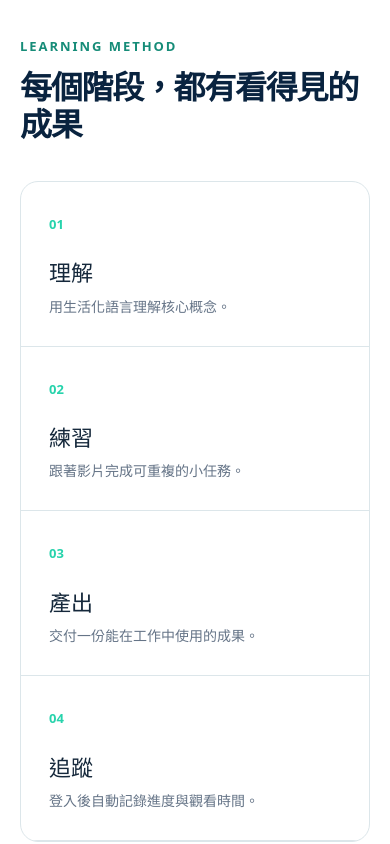
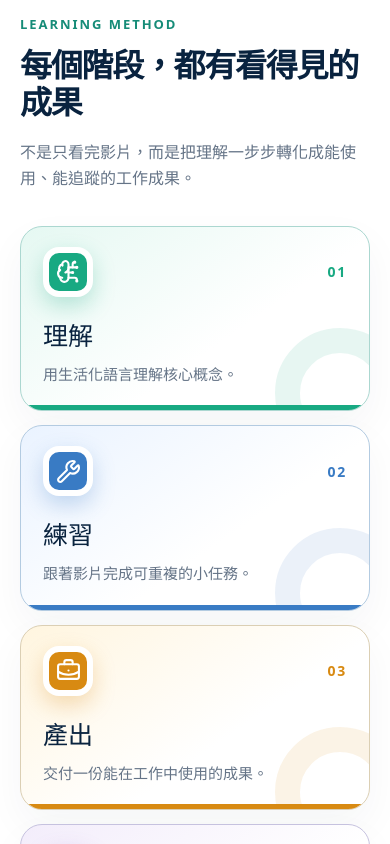
Before and after one commit to s112000805-jpg/site_AI_EL, a Next.js app: page / in a window 390 px wide. Shown: the part 1020-1864 px from the top of the page. Built offline with nearby package versions, Linux system fonts and the light colour scheme.

Commit message:
Polish learning method section

```diff
--- a/app/globals.css
+++ b/app/globals.css
@@ -57,3 +57,43 @@ body{font-size:calc(16px + var(--font-delta))}
   .mobile-navigation a:focus-visible{outline:3px solid color-mix(in srgb,var(--blue) 35%,transparent);outline-offset:1px}
   .mobile-navigation svg{width:21px;height:21px}
 }
+
+/* 四步學習軌道：用階段色彩、圖示與連續線呈現從理解到追蹤的成果流程。 */
+.method-heading{display:flex;align-items:flex-end;justify-content:space-between;gap:48px}
+.method-heading>p{max-width:390px;margin:0 0 4px;color:var(--muted);font-size:calc(16px + var(--font-delta))}
+.method-grid{position:relative;display:grid;grid-template-columns:repeat(4,1fr);gap:16px;margin-top:42px;border:0;border-radius:0;overflow:visible}
+.method-grid::before{content:"";position:absolute;left:8%;right:8%;top:42px;height:2px;background:linear-gradient(90deg,#18a982,#397bc4,#d88a12,#8454bd);opacity:.35}
+.method-grid .method-card{--method-accent:#18a982;--method-soft:#e5f8f2;position:relative;min-height:250px;padding:24px 24px 26px;background:linear-gradient(145deg,var(--method-soft),var(--paper) 60%);border:1px solid color-mix(in srgb,var(--method-accent) 25%,var(--line));border-radius:22px;box-shadow:0 16px 40px #09233f0b;overflow:hidden;transition:transform .25s ease,box-shadow .25s ease}
+.method-grid .method-card::after{content:"";position:absolute;right:-36px;bottom:-48px;width:130px;height:130px;border:25px solid color-mix(in srgb,var(--method-accent) 10%,transparent);border-radius:50%}
+.method-grid .method-card:hover{transform:translateY(-5px);box-shadow:0 22px 45px #09233f18}
+.method-grid .method-card-02{--method-accent:#397bc4;--method-soft:#eaf3ff}
+.method-grid .method-card-03{--method-accent:#d88a12;--method-soft:#fff5df}
+.method-grid .method-card-04{--method-accent:#8454bd;--method-soft:#f3edfb}
+.method-card-top{position:relative;z-index:1;display:flex;align-items:center;justify-content:space-between}
+.method-card-top>b{color:var(--method-accent);font-size:calc(14px + var(--font-delta));letter-spacing:.12em}
+.method-icon{display:grid;place-items:center;width:56px;height:56px;color:#fff;background:var(--method-accent);border:6px solid var(--paper);border-radius:18px;box-shadow:0 9px 22px color-mix(in srgb,var(--method-accent) 28%,transparent)}
+.method-icon svg{width:25px;height:25px}
+.method-grid .method-card h3{position:relative;z-index:1;margin:30px 0 7px;color:var(--navy);font-size:calc(25px + var(--font-delta))}
+.method-grid .method-card p{position:relative;z-index:1;margin:0;color:var(--muted);font-size:calc(15px + var(--font-delta));line-height:1.75}
+.method-step{position:absolute;left:0;bottom:0;width:100%;height:5px;background:var(--method-accent)}
+html[data-theme="dark"] .method-grid{background:transparent}
+html[data-theme="dark"] .method-grid .method-card{--method-soft:#13362f;background:linear-gradient(145deg,var(--method-soft),#132333 65%)}
+html[data-theme="dark"] .method-grid .method-card-02{--method-soft:#172f4b}
+html[data-theme="dark"] .method-grid .method-card-03{--method-soft:#3b2b14}
+html[data-theme="dark"] .method-grid .method-card-04{--method-soft:#2c2340}
+html[data-theme="dark"] .method-icon{border-color:#132333}
+
+@media(max-width:850px){
+  .method-heading{align-items:flex-start;flex-direction:column;gap:18px}
+  .method-heading>p{max-width:620px}
+  .method-grid{grid-template-columns:repeat(2,1fr)}
+  .method-grid::before{display:none}
+  .method-grid .method-card{border:1px solid color-mix(in srgb,var(--method-accent) 25%,var(--line));min-height:230px}
+}
+@media(max-width:560px){
+  .method-section{padding:68px 0}
+  .method-grid{grid-template-columns:1fr;gap:14px;margin-top:30px}
+  .method-grid .method-card{min-height:0;padding:20px 22px 23px;border:1px solid color-mix(in srgb,var(--method-accent) 25%,var(--line))!important}
+  .method-grid .method-card h3{margin:18px 0 5px}
+  .method-icon{width:50px;height:50px;border-radius:16px}
+}
--- a/app/page.tsx
+++ b/app/page.tsx
@@ -6,7 +6,21 @@ import Image from "next/image";
 import { CourseCatalog } from "@/app/components/course-catalog";
 import { ThemeToggle } from "@/app/components/theme-toggle";
 import { FontSizeControl } from "@/app/components/font-size-control";
-import { MessageCircle, Video } from "lucide-react";
+import {
+  BrainCircuit,
+  BriefcaseBusiness,
+  ChartNoAxesColumnIncreasing,
+  MessageCircle,
+  Wrench,
+  Video,
+} from "lucide-react";
+
+const learningMethods = [
+  { number: "01", title: "理解", description: "用生活化語言理解核心概念。", icon: BrainCircuit },
+  { number: "02", title: "練習", description: "跟著影片完成可重複的小任務。", icon: Wrench },
+  { number: "03", title: "產出", description: "交付一份能在工作中使用的成果。", icon: BriefcaseBusiness },
+  { number: "04", title: "追蹤", description: "登入後自動記錄進度與觀看時間。", icon: ChartNoAxesColumnIncreasing },
+];
 
 export const dynamic = "force-dynamic";
 
@@ -33,8 +47,24 @@ export default async function Home() {
         <div className="hero-visual"><Image src="/ai-course-hero.png" width={1024} height={1024} priority alt="成人使用筆記型電腦學習 AI 的課程情境" /><div className="hero-note"><b>你的學習紀錄</b><span>登入後自動累積實際觀看時間</span></div></div>
       </div></section>
 
-      <section id="method" className="method-section content-shell"><p className="eyebrow">LEARNING METHOD</p><h2>每個階段，都有看得見的成果</h2>
-        <div className="method-grid">{[["01","理解","用生活化語言理解核心概念。"],["02","練習","跟著影片完成可重複的小任務。"],["03","產出","交付一份能在工作中使用的成果。"],["04","追蹤","登入後自動記錄進度與觀看時間。"]].map(([n,t,d]) => <article key={n}><b>{n}</b><h3>{t}</h3><p>{d}</p></article>)}</div>
+      <section id="method" className="method-section content-shell">
+        <div className="method-heading">
+          <div><p className="eyebrow">LEARNING METHOD</p><h2>每個階段，都有看得見的成果</h2></div>
+          <p>不是只看完影片，而是把理解一步步轉化成能使用、能追蹤的工作成果。</p>
+        </div>
+        <div className="method-grid">
+          {learningMethods.map(({ number, title, description, icon: Icon }) => (
+            <article className={`method-card method-card-${number}`} key={number}>
+              <div className="method-card-top">
+                <span className="method-icon"><Icon aria-hidden="true" /></span>
+                <b>{number}</b>
+              </div>
+              <h3>{title}</h3>
+              <p>{description}</p>
+              <span className="method-step" aria-hidden="true" />
+            </article>
+          ))}
+        </div>
       </section>
 
       <div className="content-shell"><CourseCatalog /></div>
```
